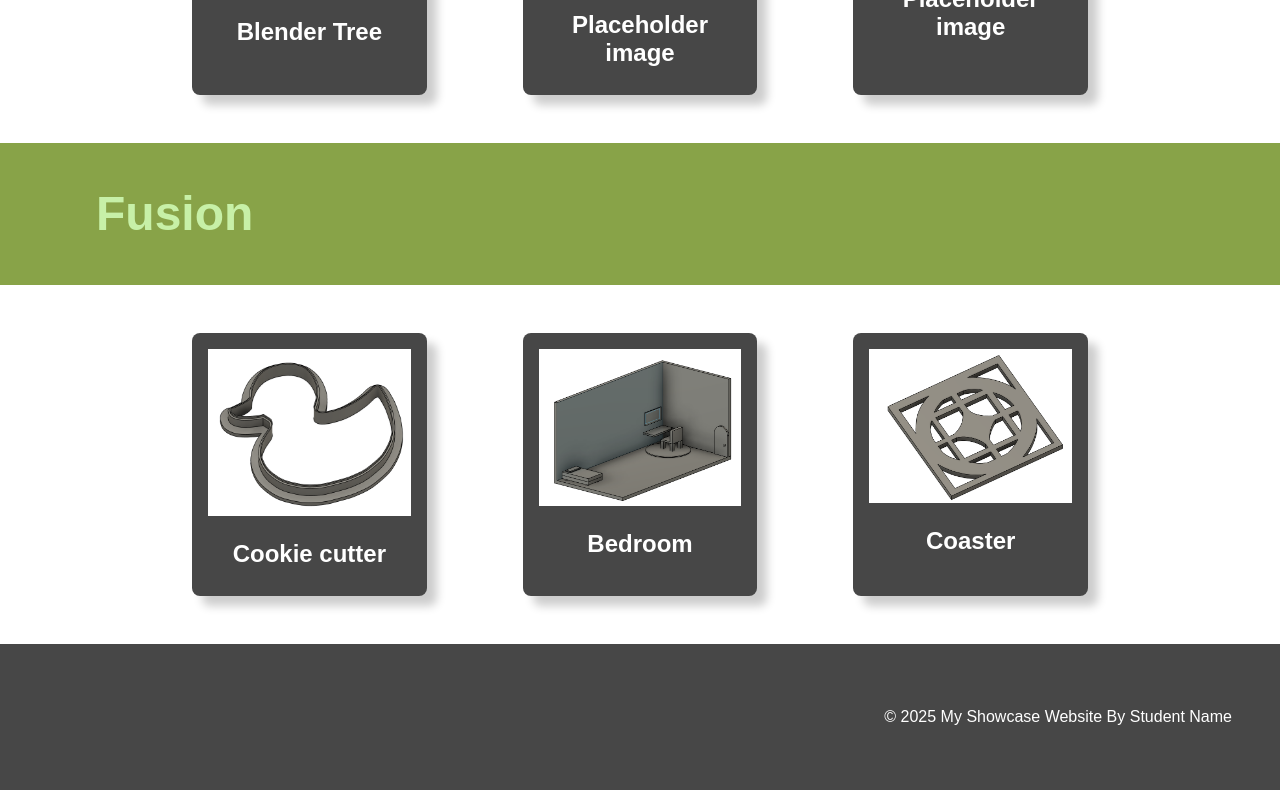
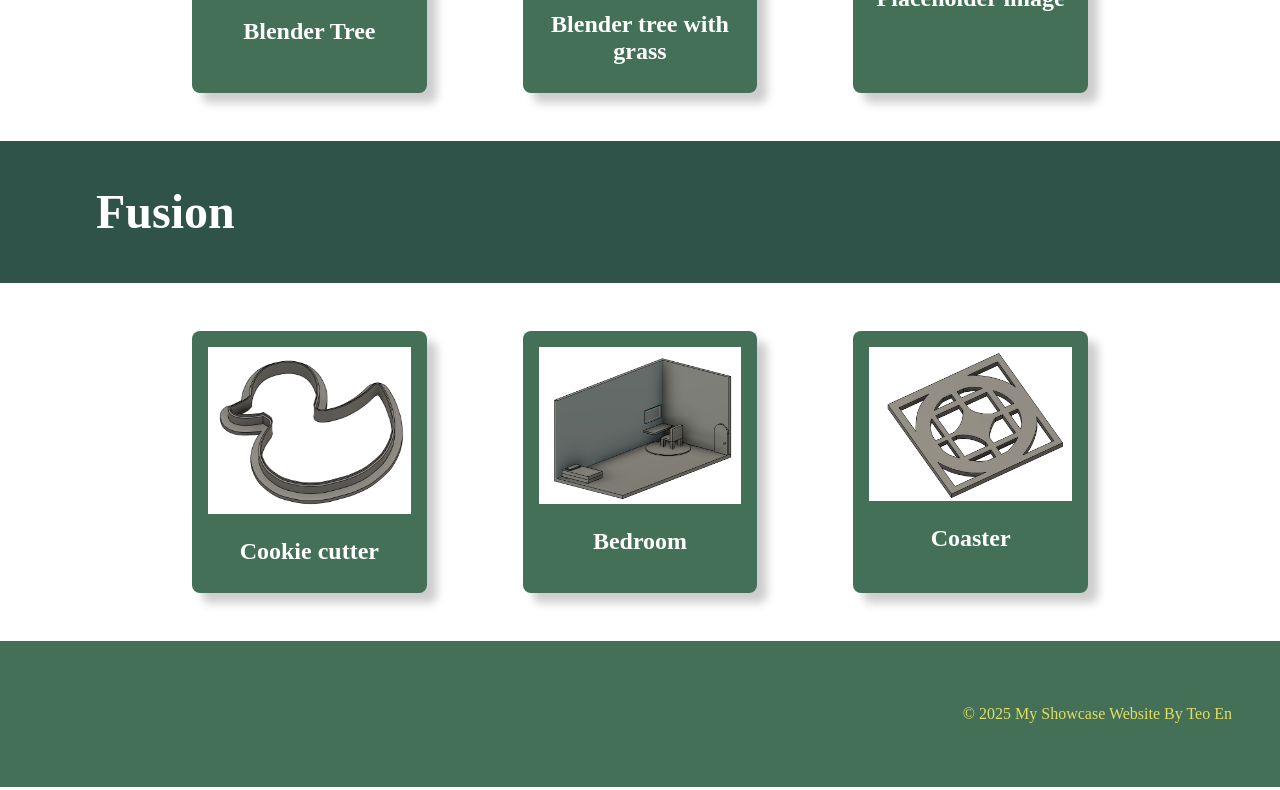
Before and after one commit to teoen25/MyYear10Website, a plain HTML site: page index.html in a window 1280 px wide. Shown: the part 647-1437 px from the top of the page. Drawn offline with Linux system fonts and the light colour scheme.

Commit message:
new palette + new banner + new fonts

```diff
--- a/index.html
+++ b/index.html
@@ -5,14 +5,14 @@
     <meta charset="UTF-8">
     <meta name="viewport" content="width=device-width, initial-scale=1.0">
     <link rel="stylesheet" href="style.css">
-    <title>My Showcase Website</title>
+    <title>Year 10 website</title>
 </head>
 <!-- This is the main body of the website- ALL your content goes AFTER the <body> tag and before the </body> tag -->
 <body>
 
     <!-- The Hero Section -------------------------------------------------------------------------------------- -->
     <section class="hero">
-        <div class="hero-text">My Showcase Website</div>
+        <div class="hero-text">My year 10 portfolio</div>
     </section>
 
 <!-- Topic one ------------------------------------------------------------------------------------------------- -->
@@ -31,7 +31,7 @@
             </div>
             <div class="topic-card">
                 <img src="images/blender_tree_with_grass.png" alt="change this too!">
-                <h2 class="topic-card-text">Placeholder image</h2>
+                <h2 class="topic-card-text">Blender tree with grass</h2>
             </div>
             <div class="topic-card">
                 <img src="images/placeholder-1024x1024.png" alt="change this too!">
@@ -71,15 +71,9 @@
 
     <!-- A Simple Website Footer ------------------------------------------------------------------------------ -->
     <footer class="footer">
-        <p>&copy; 2025 My Showcase Website By Student Name</p>
+        <p>&copy; 2025 My Showcase Website By Teo En</p>
     </footer>
 
 <!-- The end of the whole page- no more content after this! -->
 </body>
 </html>
-<style>
-    @font-face {
-        font-family: 'Baguile Free Trial';
-        src: url();
-    }
-</style>
--- a/style.css
+++ b/style.css
@@ -5,7 +5,7 @@ html {
     padding: 0;
     height: 100%;
     /* The Font Family- Really important!! */
-    font-family: Arial, sans-serif;
+    font-family:'Times New Roman', Times, serif;
     box-sizing: border-box;
 }
 
@@ -16,7 +16,7 @@ img {
 
 /* The hero section styling- use your OWN Hero Image URL here */
 .hero {
-    background-image: url('images/techquitybanner-1130x160.png');
+    background-image: url('images/Mossballs.png');
     height: 25vh;
     background-size: cover;
     background-position: center;
@@ -37,10 +37,10 @@ img {
 
 /* nice big font on a banner style background */
 .topic-title{
-    color: rgb(199, 240, 167);
+    color: rgb(255, 255, 255);
     font-size: 2em;
     padding: 0.1em 3em;
-    background-color: rgb(136, 163, 72);
+    background-color: rgb(47,82,73)
 }
 
 /* Three column grid with a nice big gap */
@@ -56,8 +56,8 @@ img {
 
 /* Styling for the individual topic cards rounded edges background color and a drop shadow */
 .topic-card{
-    background-color: rgb(71, 71, 71);
-    color: white;
+    background-color: rgb(67,112,87);
+    color: rgb(255, 255, 255);
     padding: 1em;
     border-radius: 0.5em;
     box-shadow: 10px 10px 10px rgba(0, 0, 0, 0.2);
@@ -74,8 +74,8 @@ img {
 
 /* Styling for a footer section to take a bit of spcae at the bottom of the page */
 .footer{
-    background-color: rgb(71, 71, 71);
-    color: white;
+    background-color: rgb(67,112,87);
+    color: rgb(227,222,97);
     text-align: right;
     padding: 3em 3em;
 }
```
Also changed, not shown: images/Mossballs.png (added).
